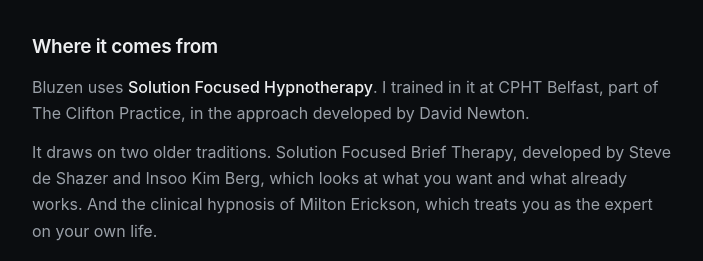
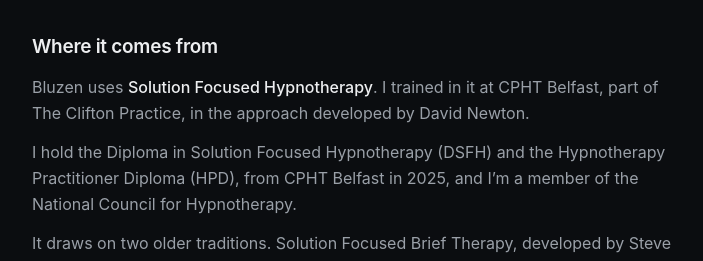
Before and after one commit to darraghkearney123-code/Bluzen, a plain HTML site: page how-it-works.html in a window 1280 px wide. Shown: the part 840-1101 px from the top of the page, without its empty margins (288-991 px from the left). Drawn offline with Linux system fonts and the light colour scheme.

Commit message:
How it works: add confirmed qualifications (DSFH, HPD, CPHT Belfast 2025) and NCH membership
Co-Authored-By: Claude Opus 5.5 <noreply@anthropic.com>
Claude-Session: https://claude.ai/code/session_014ZdHZRg69Zk8r8htrs6q3J

```diff
--- a/how-it-works.html
+++ b/how-it-works.html
@@ -41,6 +41,9 @@
 <h2>Where it comes from</h2>
 <!-- CONFIRM this wording with CPHT Belfast. -->
 <p>Bluzen uses <strong>Solution Focused Hypnotherapy</strong>. I trained in it at CPHT Belfast, part of The Clifton Practice, in the approach developed by David Newton.</p>
+<!-- Confirmed by Darragh: DSFH and HPD, CPHT Belfast, 2025; member of the National Council for Hypnotherapy.
+     Check with NCH which letters (for example MNCH and the level) and logo you can use before adding them. -->
+<p>I hold the Diploma in Solution Focused Hypnotherapy (DSFH) and the Hypnotherapy Practitioner Diploma (HPD), from CPHT Belfast in 2025, and I’m a member of the National Council for Hypnotherapy.</p>
 <p>It draws on two older traditions. Solution Focused Brief Therapy, developed by Steve de Shazer and Insoo Kim Berg, which looks at what you want and what already works. And the clinical hypnosis of Milton Erickson, which treats you as the expert on your own life.</p>
 
 <h2>A simple picture of stress</h2>
```
